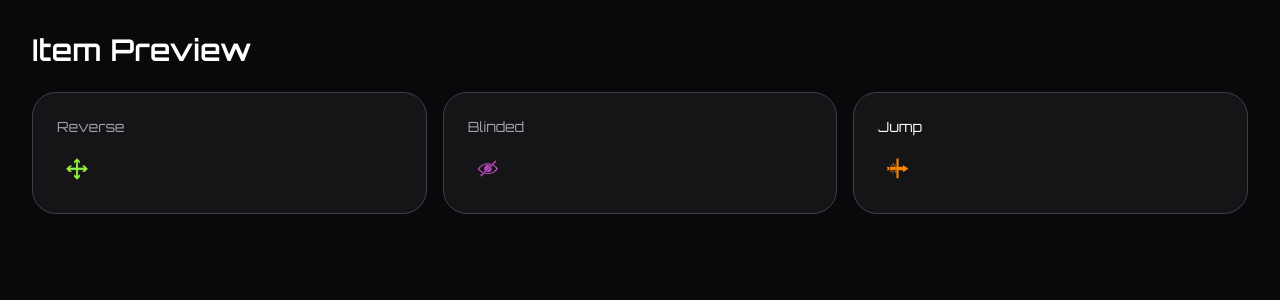
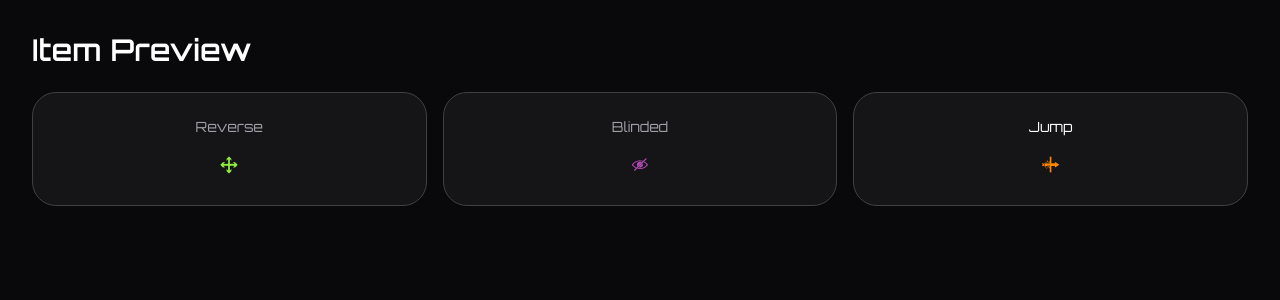
Before and after one commit to jack-app/jackHack2026_b, a Next.js app in the folder switch_game/: page /dev/item in a window 1280 px wide. Shown: the top 300 px of the page. Built offline with nearby package versions, Linux system fonts and the light colour scheme; a web font is replaced by a local one.

Commit message:
style/centerlize item and change background color

```diff
--- a/switch_game/src/app/dev/item/page.tsx
+++ b/switch_game/src/app/dev/item/page.tsx
@@ -6,16 +6,16 @@ export default function DevItemPage() {
   return (
     <main className="min-h-screen bg-zinc-950 text-white p-8">
       <h1 className="mb-6 text-3xl font-semibold">Item Preview</h1>
-      <div className="grid gap-4 sm:grid-cols-3">
-        <div className="rounded-3xl border border-zinc-700 bg-white/5 p-6">
+      <div className="grid gap-4 sm:grid-cols-3 items-center justify-center">
+        <div className="flex flex-col items-center rounded-3xl border border-zinc-700 bg-white/5 p-6">
           <p className="mb-3 text-sm text-zinc-400">Reverse</p>
           <Item type="reverse" />
         </div>
-        <div className="rounded-3xl border border-zinc-700 bg-white/5 p-6">
+        <div className="flex flex-col items-center rounded-3xl border border-zinc-700 bg-white/5 p-6">
           <p className="mb-3 text-sm text-zinc-400">Blinded</p>
           <Item type="blinded" />
         </div>
-        <div className="rounded-3xl border border-zinc-700 bg-white/5 p-6">
+        <div className="flex flex-col items-center rounded-3xl border border-zinc-700 bg-white/5 p-6">
           <p className="mb-3 text-sm">Jump</p>
           <Item type="jump" />
         </div>
--- a/switch_game/src/app/globals.css
+++ b/switch_game/src/app/globals.css
@@ -2,8 +2,8 @@
 @import "tailwindcss";
 
 :root {
-  --background: #ffffff;
-  --foreground: #171717;
+  --background: #0a0a0a;
+  --foreground: #ededed;
 }
 
 @theme inline {
@@ -14,13 +14,6 @@
   --font-orbitron: "Orbitron", ui-sans-serif, system-ui, sans-serif;
 }
 
-@media (prefers-color-scheme: dark) {
-  :root {
-    --background: #0a0a0a;
-    --foreground: #ededed;
-  }
-}
-
 body {
   background: var(--background);
   color: var(--foreground);
--- a/switch_game/src/components/Map/Item.tsx
+++ b/switch_game/src/components/Map/Item.tsx
@@ -11,7 +11,7 @@ export interface ItemProps {
 
 export default function Item(_props: ItemProps) {
   if (_props.type === "reverse") {
-    return <div className="w-10 h-10">
+    return <div className="w-8 h-8">
       <Image
       src="/item_arrow_2.png"
       width={100}
@@ -22,7 +22,7 @@ export default function Item(_props: ItemProps) {
   }
 
   if (_props.type === "blinded") {
-    return <div className="w-10 h-10">
+    return <div className="w-8 h-8">
       <Image
       src="/item_blined.png"
       width={100}
@@ -33,7 +33,7 @@ export default function Item(_props: ItemProps) {
   }
 
   if (_props.type === "jump") {
-    return <div className="w-10 h-10" >
+    return <div className="w-8 h-8" >
       <Image
       src="/item_jump.png"
       width={100}
```
